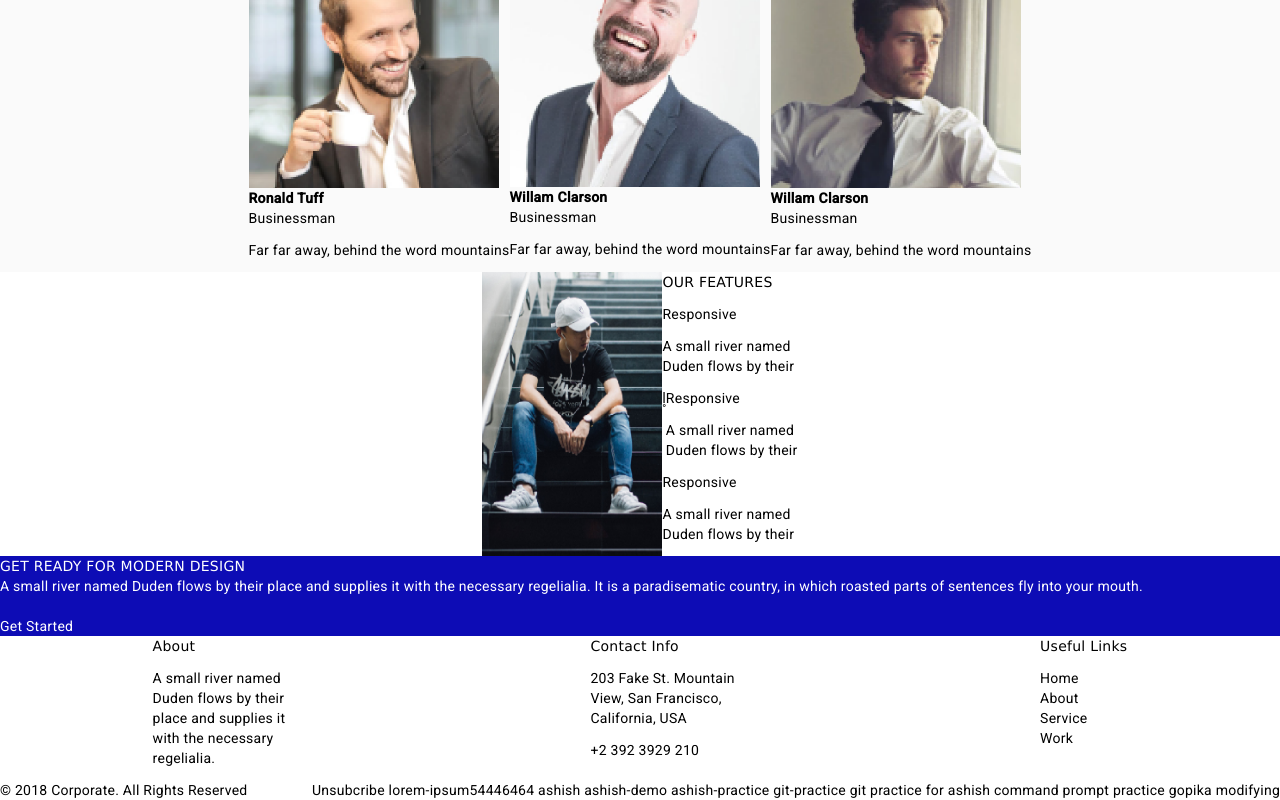
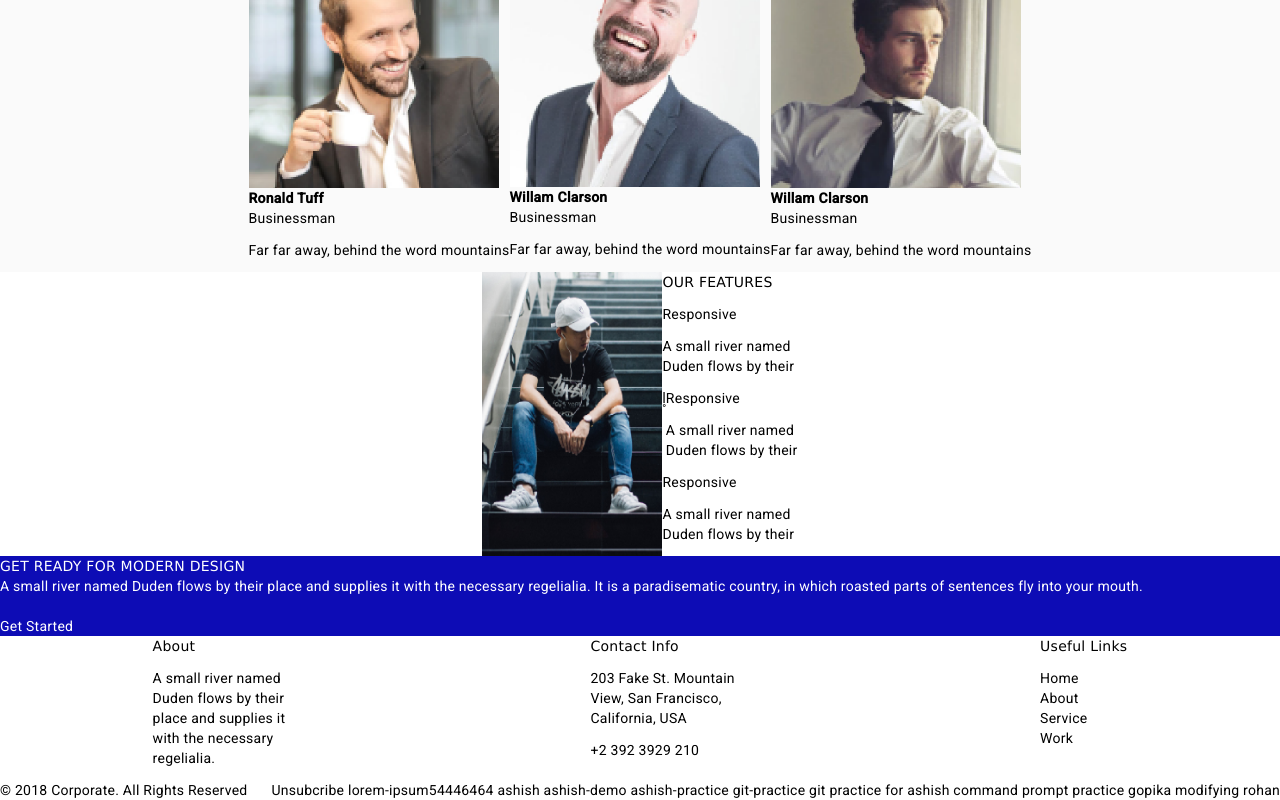
Before and after one commit to shaaakir7/Corporate-angular, an Angular app: page /home in a window 1280 px wide. Shown: the part 2568-3368 px from the top of the page. Built offline with nearby package versions, Linux system fonts and the light colour scheme.

Commit message:
gopi changing

```diff
--- a/src/app/app.component.html
+++ b/src/app/app.component.html
@@ -323,6 +323,7 @@ roasted parts of sentences fly into your mouth.
         git practice for ashish
 		command prompt practice
     gopika modifying
+    rohan
       </div>
     </footer>
 
```
